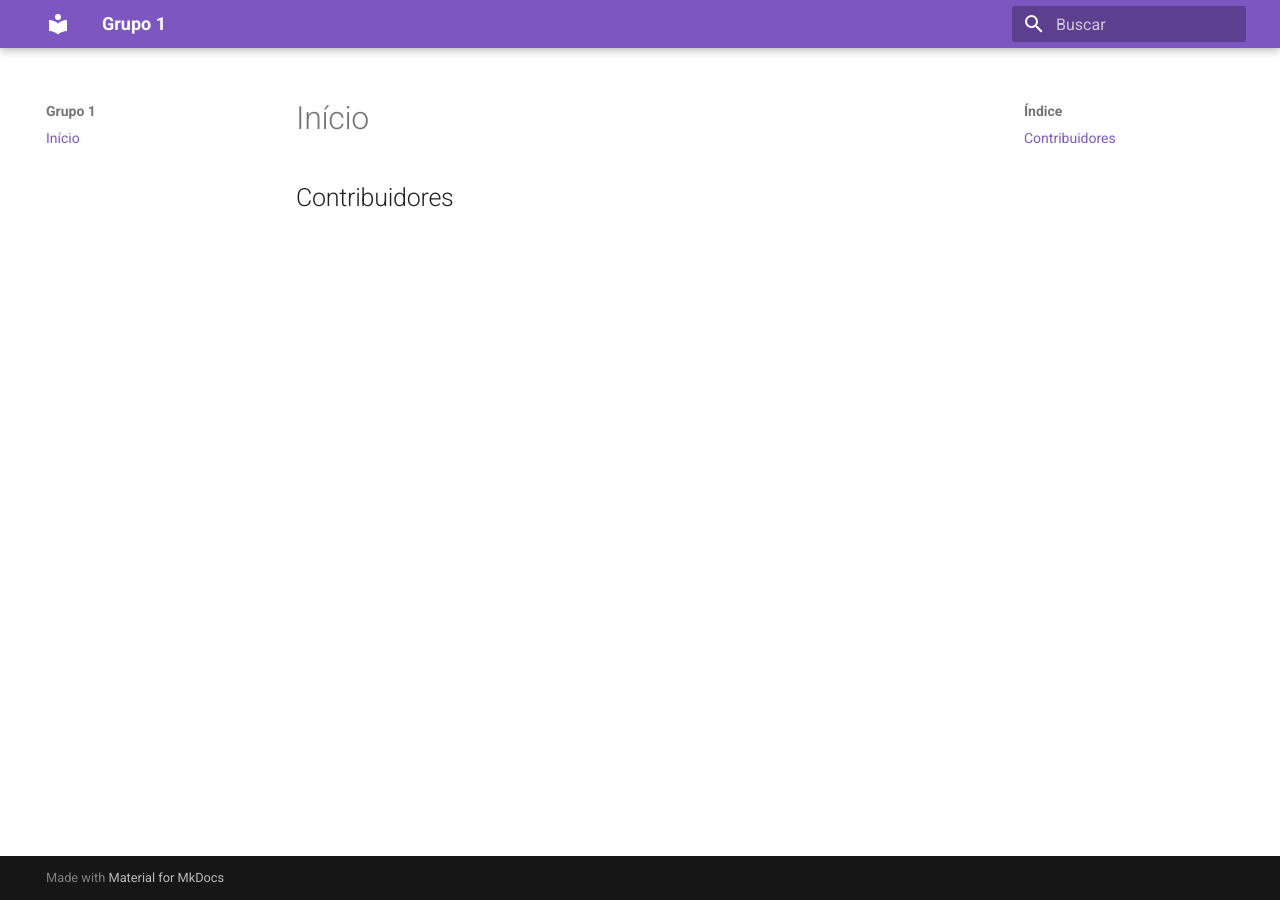
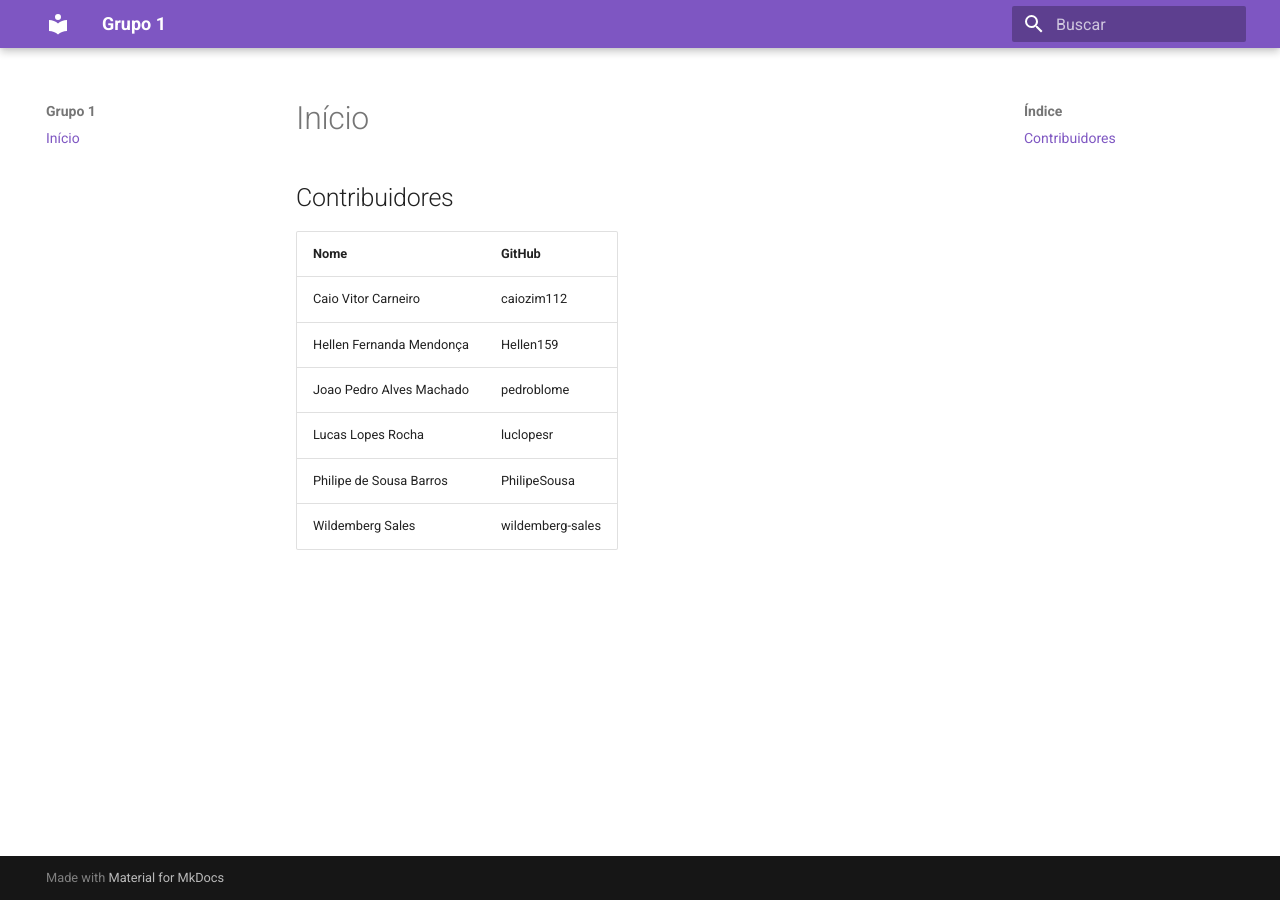
Before and after one commit to Interacao-Humano-Computador/2022.2-Skoob, an MkDocs documentation site: the page built from docs/index.md, in a window 1280 px wide. Built offline with MkDocs 1.6.1 and Material for MkDocs 9.7.7, drawn with Linux system fonts in a browser that asks for light colours.

Commit message:
Criando tabela dos contribuidores
Signed-off-by: luclopesr <luclopesr@gmail.com>

```diff
--- a/docs/index.md
+++ b/docs/index.md
@@ -1,3 +1,12 @@
 # Início
 
 ## Contribuidores
+
+| Nome | GitHub |
+| ---- | ---- |
+| Caio Vitor Carneiro | caiozim112 |
+| Hellen Fernanda Mendonça | Hellen159 |
+| Joao Pedro Alves Machado | pedroblome |
+| Lucas Lopes Rocha | luclopesr |
+| Philipe de Sousa Barros | PhilipeSousa |
+| Wildemberg Sales | wildemberg-sales |
```
